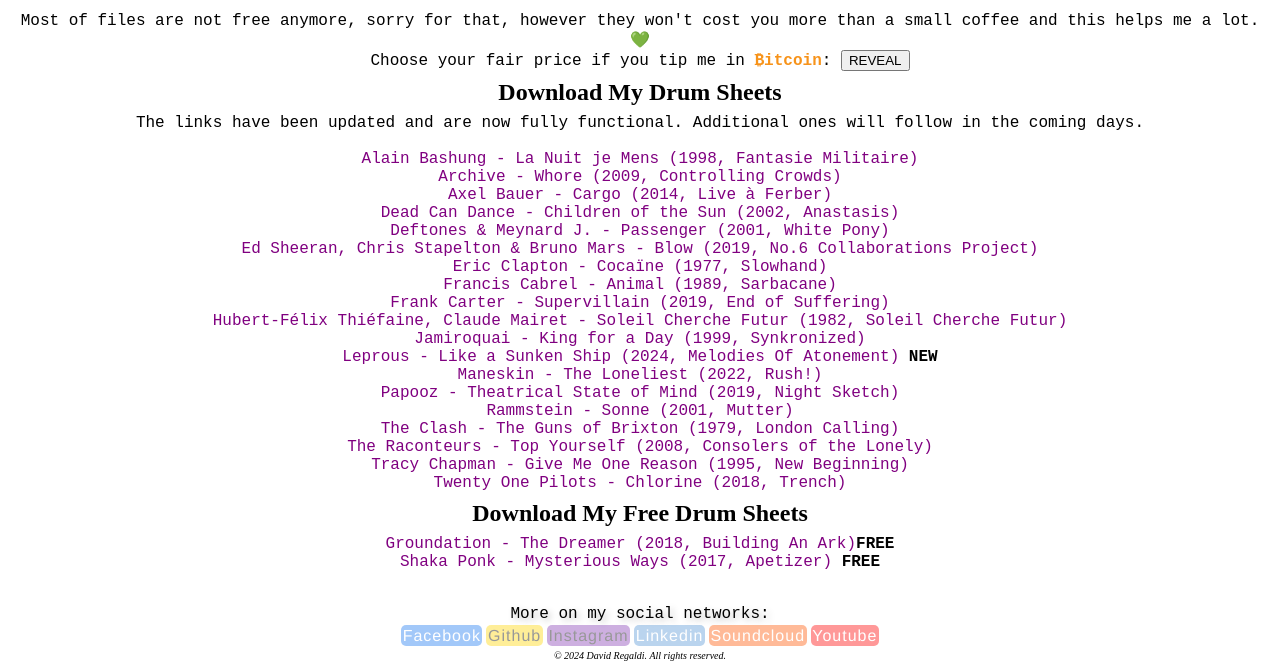
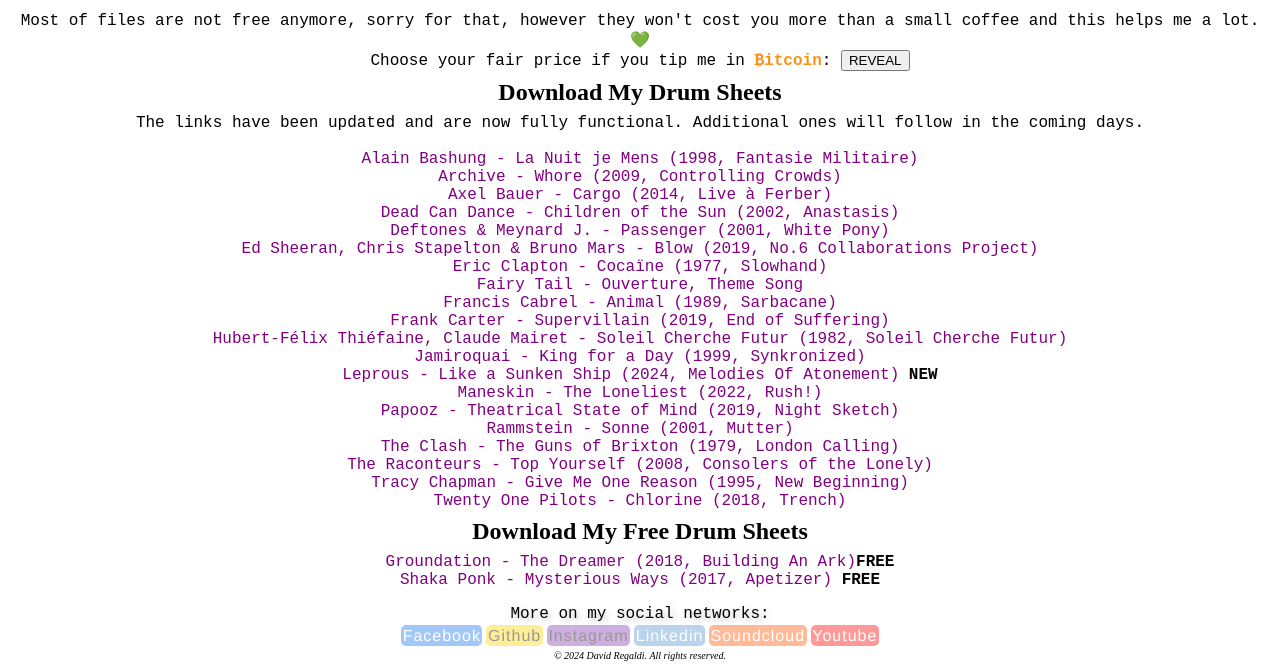
Before and after one commit to davidregaldi/davidregaldi.github.io, a plain HTML site: page transcriptions.html in a window 1280 px wide. Shown: the part 133-800 px from the top of the page. Drawn offline with Linux system fonts and the light colour scheme.

Commit message:
Update transcriptions.html

```diff
--- a/transcriptions.html
+++ b/transcriptions.html
@@ -756,7 +756,7 @@
             <p class="sheet"><a href="https://davidregaldi.gumroad.com/l/umlnvd" rel="nofollow" target="_blank">Deftones & Meynard J. - Passenger (2001, White Pony)</a></p>
             <p class="sheet"><a href="https://davidregaldi.gumroad.com/l/nsinbh" rel="nofollow" target="_blank">Ed Sheeran, Chris Stapelton & Bruno Mars - Blow (2019, No.6 Collaborations Project)</a></p>
             <p class="sheet"><a href="https://davidregaldi.gumroad.com/l/asewl" rel="nofollow" target="_blank">Eric Clapton - Cocaïne (1977, Slowhand)</a></p>
-            <!-- <p class="sheet"><a href="https://py.pl/1lS2oR" target="_blank">Fairy Tail - Theme Song</a></p> -->
+            <p class="sheet"><a href="https://davidregaldi.gumroad.com/l/jlvich" target="_blank">Fairy Tail - Ouverture, Theme Song</a></p>
             <p class="sheet"><a href="https://davidregaldi.gumroad.com/l/yzooyg" rel="nofollow" target="_blank">Francis Cabrel - Animal (1989, Sarbacane)</a></p>
             <p class="sheet"><a href="https://davidregaldi.gumroad.com/l/xsffuz" rel="nofollow" target="_blank">Frank Carter - Supervillain (2019, End of Suffering)</a></p>
             <!-- <p class="sheet"><a href="https://py.pl/8uAIJlJvu7p" target="_blank">Gorillaz - Clint Eastwood (2005, Clint Eastwood)</a></p> -->
```
